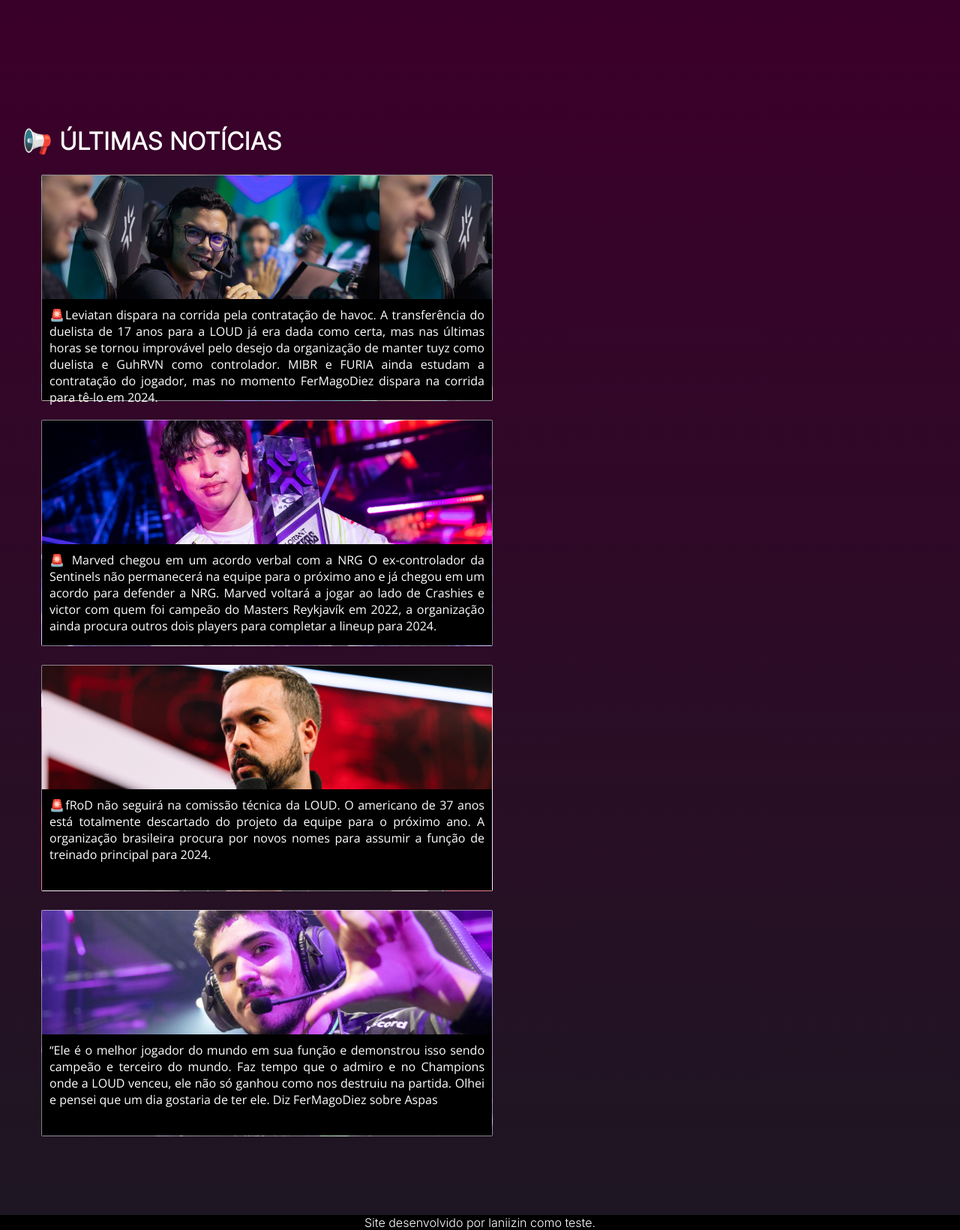
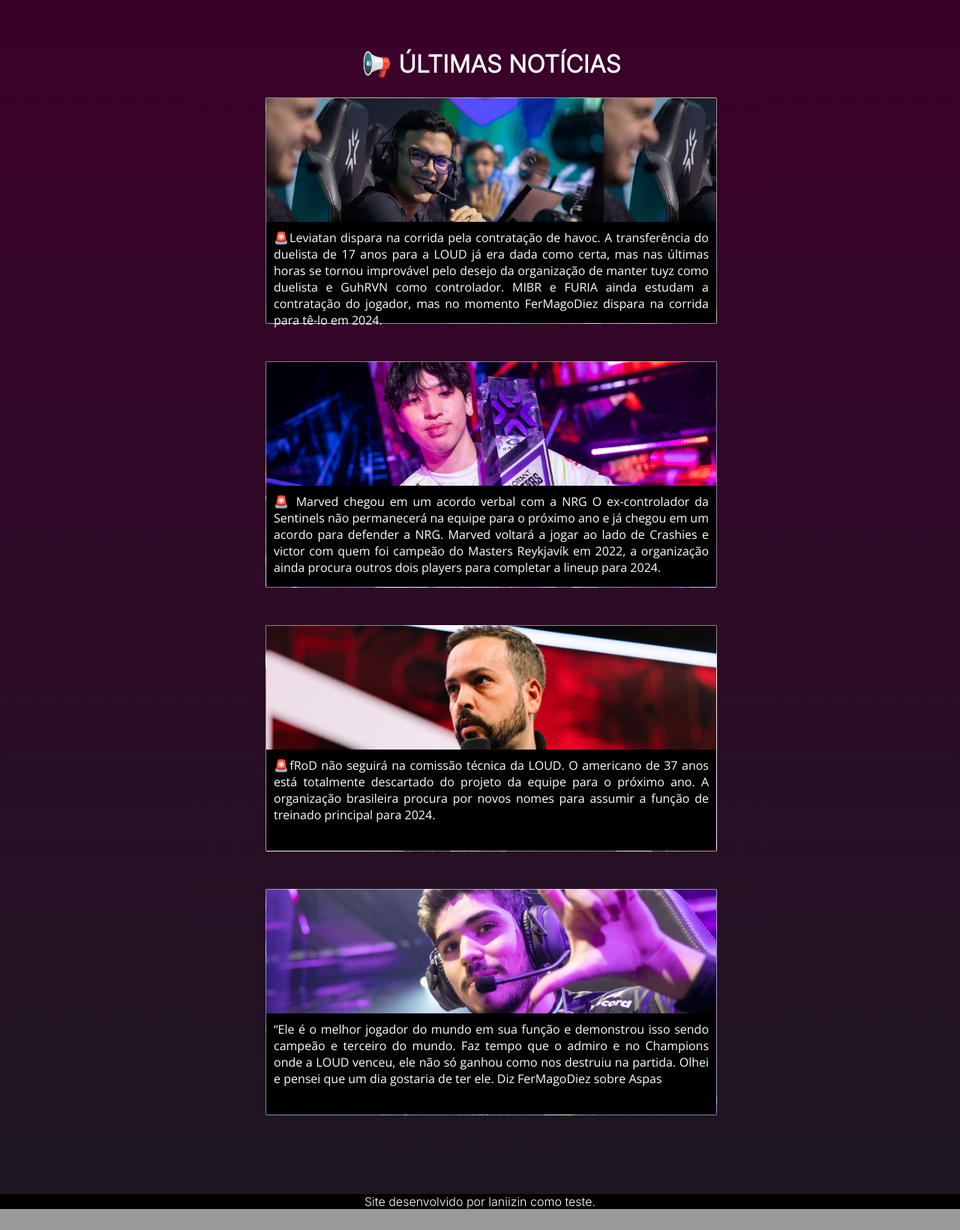
Before and after one commit to laniizin/BGnews, a PHP site: page / in a window 1280 px wide. Shown: the part 1524-3165 px from the top of the page at 75% size. After the commit the page ends 3137 px from the top, so only its background shows below. Run offline with PHP 8.4, Linux system fonts and the light colour scheme; some web fonts are replaced.

Commit message:
update.beta.4

```diff
--- a/estilos/pag01.css
+++ b/estilos/pag01.css
@@ -67,7 +67,7 @@ section#destaque1{
 }
 h2{
     font-family: var(--fonte5);
-    text-align: center;
+    text-align: left;
     font-size: 1em;
 }
 h2#h21{
@@ -161,6 +163,26 @@ div.number1{
 }
 iframe{
     margin-left: 170px;
+}
+div.grade{
+    display: flex;
+    justify-content: center;
+    align-items: center;
+}
+div.grade2{
+    display: flex;
+    justify-content: center;
+    align-items: center;
+}
+div.grade3{
+    display: flex;
+    justify-content: center;
+    align-items: center;
+}
+div.grade4{
+    display: flex;
+    justify-content: center;
+    align-items: center;
 }
 div.extra2{
     display: flex;
@@ -206,5 +229,15 @@ h2#h22{
     font-family: var(--fonte5);
     color: white;
     font-size: 2em;
-    text-align: left;
+    text-align: center;
 }
+footer{
+    background-color: black;
+    text-align: center;
+    color: white;
+    font-family: var(--fonte5);
+}
+footer > p > a{
+    text-decoration: none;
+    color: white;
+}
--- a/index.html
+++ b/index.html
@@ -37,12 +37,15 @@
             <div class="number1">
                 <article id="principal">
 
+
+                    <div class="v1">
+                        <h2>NOVIDADES CHEGANDO PARA</h2>
                         <h3><img src="imagens/Cult_of_the_Lamb.webp" alt=""></h3>
-                    <h2>NOVIDADES CHEGANDO PARA A COMEMORAÇÃO DO ANIVERSÁRIO DE UM ANO</h2>
                         <br>
                                            <p>Cult of the Lamb e Don't Starve Together juntam forças para uma comunhão profana. Leia mais sobre essa notícia nos destaques ta semana ou <a href="#">clicando aqui</a>.
                                            </p>
-                </article><iframe width="560" height="315" src="https://www.youtube.com/embed/7WCg-_V3Oqs?si=VNldWQCyuB5zKVFM" title="YouTube video player" frameborder="0" allow="accelerometer; autoplay; clipboard-write; encrypted-media; gyroscope; picture-in-picture; web-share" allowfullscreen></iframe>
+                    </div>
+                <div class="v1"></article><iframe width="560" height="315" src="https://www.youtube.com/embed/7WCg-_V3Oqs?si=VNldWQCyuB5zKVFM" title="YouTube video player" frameborder="0" allow="accelerometer; autoplay; clipboard-write; encrypted-media; gyroscope; picture-in-picture; web-share" allowfullscreen></iframe></div>
             </div>
 
             <br>
@@ -54,6 +57,7 @@
         <section id="extra">
             <article id="mais">
                 <h2 id="h21">🎮 MAIS DESTAQUES</h2>
+                <div class="container">
                     <a href="https://flowgames.gg/ubisoft-anuncia-desenvolvimento-de-the-division-3/" target="_blank">
                         <div class="noticias" id="jogo1"><p>Ubisoft anuncia desenvolvimento de The Division 3</p></div>
                     </a>
@@ -63,19 +67,28 @@
                     <a href="https://flowgames.gg/apostas-esportivas-gamers-club-parceria-unikrn/" target="_blank">
                         <div class="noticias" id="jogo3"><p>Apostas esportivas: Gamers Club faz parceria inédita com unikrn</p></div>
                     </a>
+                </div>
             </article>
         </section>
         <section id="destaque2">
                 <article>
                     <h2 id="h22">📢 ÚLTIMAS NOTÍCIAS</h2>
+                    <div class="grade">
                         <div class="extra2" id="e1"><p>🚨Leviatan dispara na corrida pela contratação de havoc. A transferência do duelista de 17 anos para a LOUD já era dada como certa, mas nas últimas horas se tornou improvável pelo desejo da organização de manter tuyz como duelista e GuhRVN como controlador. MIBR e  FURIA ainda estudam a contratação do jogador, mas no momento FerMagoDiez dispara na corrida para tê-lo em 2024.</p></div>
+                    </div>
+                    <div class="grade2">
                         <div class="extra2" id="e2"><p>
                         🚨 Marved chegou em um acordo verbal com a NRG
                         O ex-controlador da Sentinels não permanecerá na equipe para o próximo ano e já chegou em um acordo para defender a NRG.  Marved voltará a jogar ao lado de Crashies e victor com quem foi campeão do Masters Reykjavík em 2022, a organização ainda procura outros dois players para completar a lineup para 2024.
                         </p></div>
+                    </div>
+                    <div class="grade3">
                         <div class="extra2" id="e3"><p>🚨fRoD não seguirá na comissão técnica da
                         LOUD. O americano de 37 anos está totalmente descartado do projeto da equipe para o próximo ano. A organização brasileira procura por novos nomes para assumir a função de treinado principal para 2024.</p></div>
+                    </div>
+                    <div class="grade4">
                         <div class="extra2" id="e4"><p>“Ele é o melhor jogador do mundo em sua função e demonstrou isso sendo campeão e terceiro do mundo. Faz tempo que o admiro e no Champions onde a LOUD venceu, ele não só ganhou como nos destruiu na partida. Olhei e pensei que um dia gostaria de ter ele. Diz FerMagoDiez sobre Aspas</p></div>
+                    </div>
                 </article>
         </section>
     </main>
--- a/login.html
+++ b/login.html
@@ -28,8 +28,8 @@
     </header>
     <main>
         <section id="login">
+            <div class="geral">
                 <div id="imagem">
-
                 </div>
                 <div id="formulario">
                     <h2>Login</h2>
@@ -53,6 +53,7 @@
                         <a href="esqueci.html" class="botao">Esqueci a senha </a>
                     </form>
                 </div>
+            </div>
         </section>
     </main>
     <footer>
```
Also changed, not shown: other parts of estilos/pag01.css (+25 -22 lines), esports.html (+9 -3 lines), estilos/login.css (+42 -34 lines), estilos/pags-geral.css (+20 -1 lines), imagens/briar.jpg (added). Lines whose indentation alone changed are shown as unchanged.
